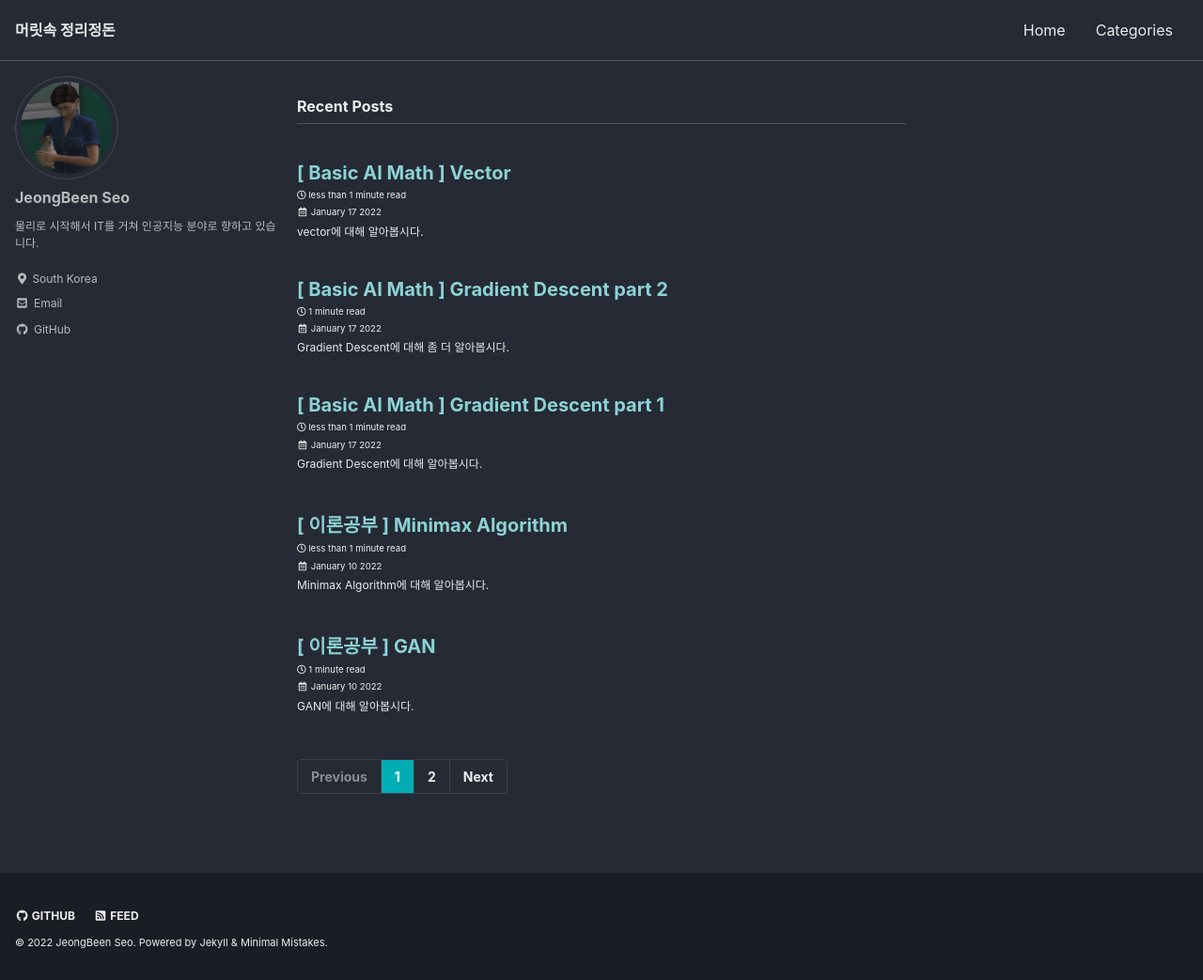
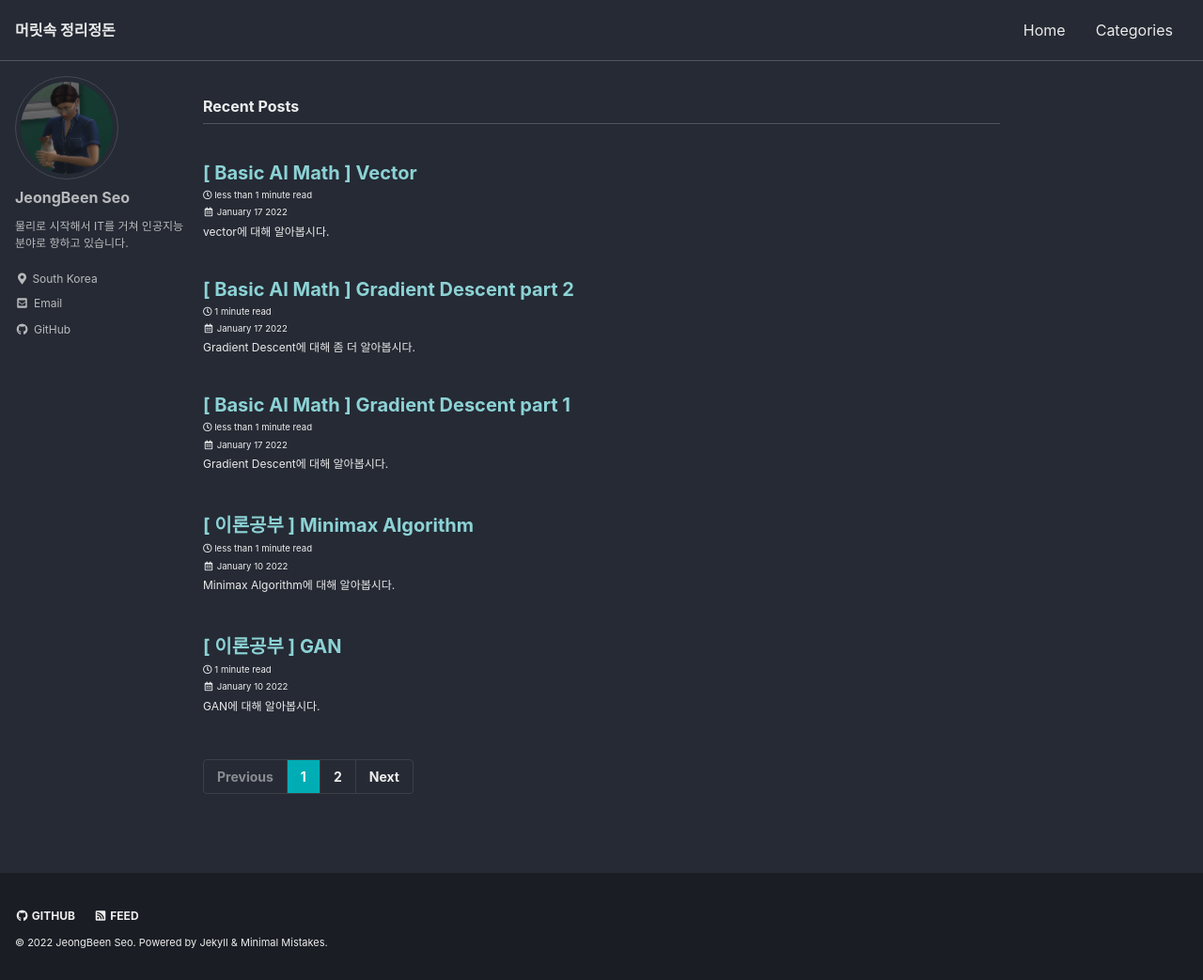
Before and after one commit to claire-1125/claire-1125.github.io, a Jekyll site: the page built from index.html, in a window 1280 px wide and 1043 px high. Shown: the whole window at 94% size. Built offline with Jekyll 4.4.1, drawn with Linux system fonts in a browser that asks for light colours; cached includes are drawn as plain includes; the list of posts is cut into pages by our own code.

Commit message:
committed in Jen 21

```diff
--- a/_sass/minimal-mistakes/_variables.scss
+++ b/_sass/minimal-mistakes/_variables.scss
@@ -155,9 +155,13 @@
    Grid
    ========================================================================== */
 
-$right-sidebar-width-narrow: 200px !default;
-$right-sidebar-width: 300px !default;
-$right-sidebar-width-wide: 400px !default;
+$right-sidebar-width-narrow: 150px !default;
+$right-sidebar-width: 200px !default;
+$right-sidebar-width-wide: 300px !default;
+// $right-sidebar-width-narrow: 200px !default;
+// $right-sidebar-width: 300px !default;
+// $right-sidebar-width-wide: 400px !default;
+
 
 /*
    Other
```
